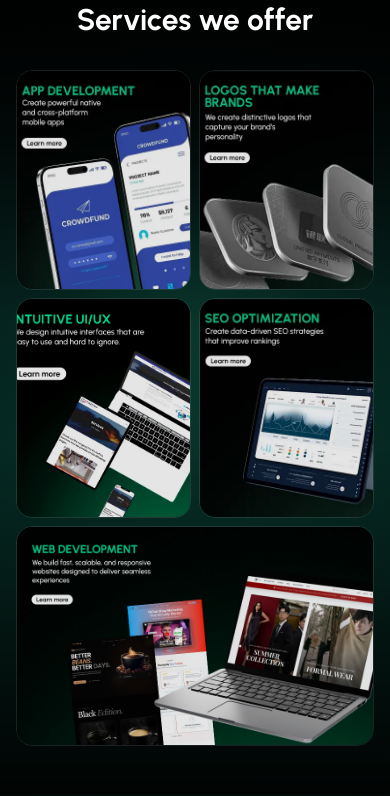
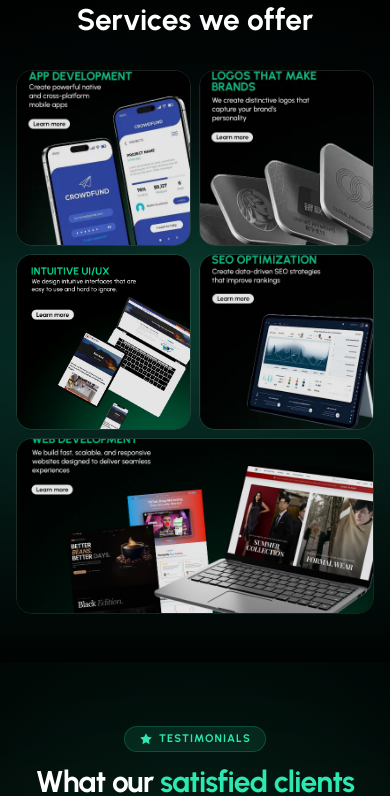
Before and after one commit to afterrender1/devkarnelweb, a Next.js app: page / in a window 390 px wide. Shown: the part 633-1429 px from the top of the page. Built offline with nearby package versions, Linux system fonts and the light colour scheme.

Commit message:
Update Services.jsx

```diff
--- a/app/components/Services.jsx
+++ b/app/components/Services.jsx
@@ -69,7 +69,7 @@ const Services = () => {
                                 relative group
                                 overflow-hidden
                                 rounded-2xl sm:rounded-3xl
-                                min-h-43.75 min-[360px]:min-h-48.75 xs:min-h-55 sm:min-h-70 md:min-h-85 lg:min-h-112.5
+                                min-h-36 min-[360px]:min-h-40 xs:min-h-44 sm:min-h-70 md:min-h-85 lg:min-h-112.5
                                 transition-all duration-500 ease-out
                                 hover:scale-[1.02]
                                 border border-white/10
```
